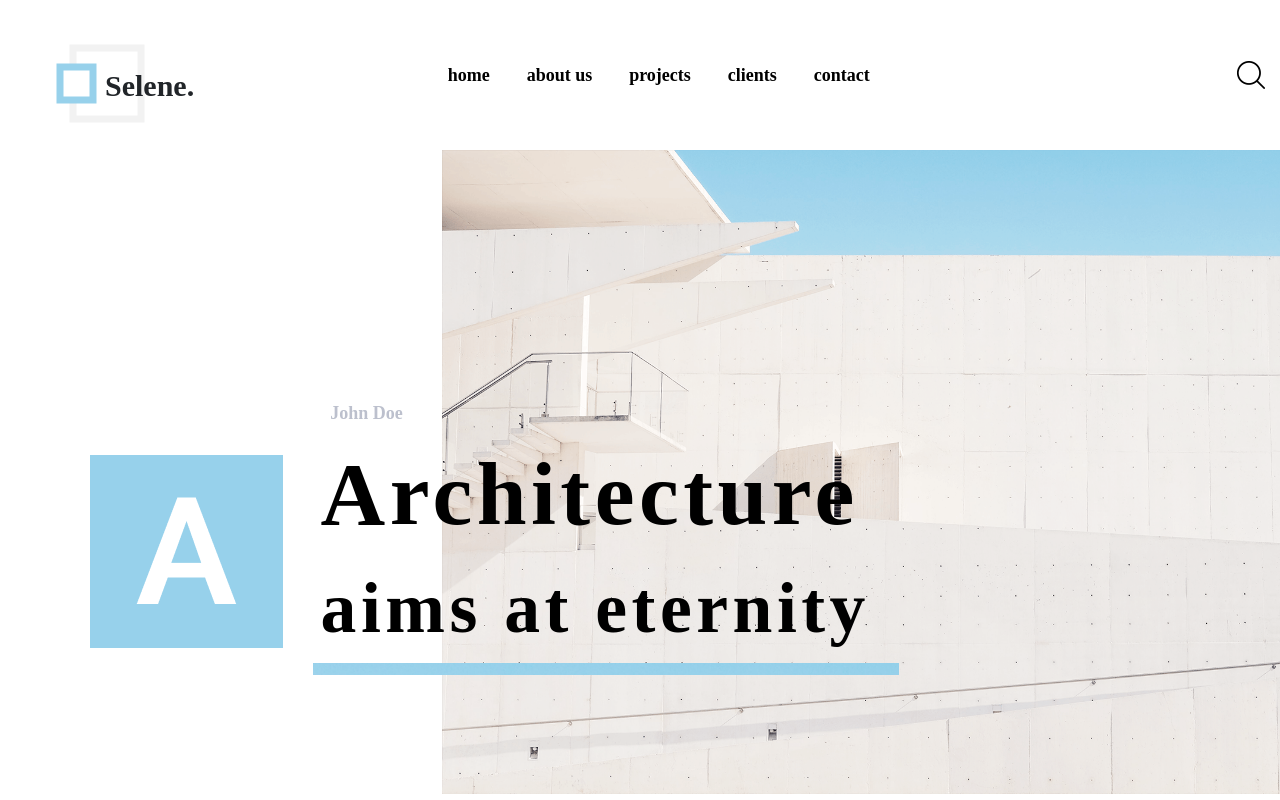
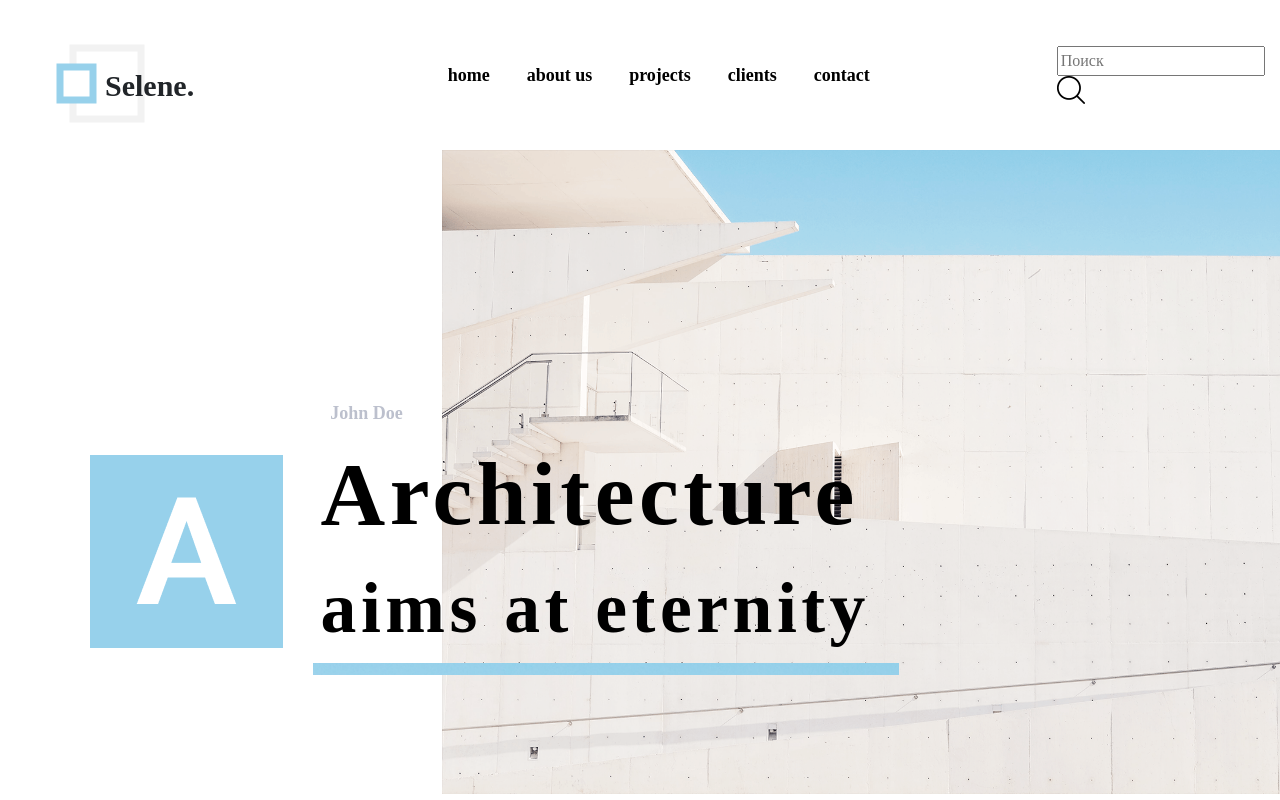
Before and after one commit to eireensid/architecture-landing, a Vue app: page / in a window 1280 px wide. Shown: the top 800 px of the page. Built offline with nearby package versions, Linux system fonts and the light colour scheme.

Commit message:
added blue border on an active image in gallery

```diff
--- a/src/components/Header.vue
+++ b/src/components/Header.vue
@@ -9,7 +9,7 @@
               <p>Selene.</p>
             </div>
           </div>
-          <div class="col-xl-7 offset-xl-2 col-lg-7 offset-lg-2 col-md-7 offset-md-2 col-sm">
+          <div class="col-xl-6 offset-xl-2 col-lg-6 offset-lg-2 col-md-6 offset-md-2 col-sm">
             <ul class="nav">
               <li class="nav-item"><a class="nav-link" href="#">home</a></li>
               <li class="nav-item"><a class="nav-link" href="#about-us">about us</a></li>
@@ -18,8 +18,11 @@
               <li class="nav-item"><a class="nav-link" href="#contact">contact</a></li>
             </ul>
           </div>
-          <div class="col-xl-1 col-lg-1 col-md-1 col-sm col-find">
-            <img src="img/Search.png" class="search" alt="search">
+          <div class="col-xl-2 col-lg-2 col-md-2 col-sm col-find">
+            <div class="form-find">
+              <input type="text" class="input" placeholder="Поиск">
+              <img src="img/Search.png" class="search" alt="search" aria-hidden="true">
+            </div>
           </div>
         </div>
       </div>
@@ -75,6 +78,6 @@ export default {
   }
   .col-find {
     display: flex;
-    justify-content: flex-end;
+    // justify-content: flex-end;
   }
 </style>
--- a/src/components/Main.vue
+++ b/src/components/Main.vue
@@ -111,7 +111,7 @@
             <img class="img-fluid latest-project-item mr-4" src="img/latest-project2.png" alt="2">
             <img class="img-fluid latest-project-item mr-4" src="img/latest-project3.png" alt="3">
             <img class="img-fluid latest-project-item" src="img/latest-project4.png" alt="4"> -->
-            <img v-for="image in images" @click="changeLargeImg(image.imageSrc)" class="img-fluid latest-project-item" :src="image.imageSrc" :key="image.id">
+            <img v-for="(image, ind) in images" @click="changeLargeImg(image.imageSrc, ind)" :class="{'latest-project-item_clicked': image.active}" class="img-fluid latest-project-item" :src="image.imageSrc" :key="image.id">
           </div>
         </div>
       </div>
@@ -148,15 +148,15 @@
                 <li class="add-menu">E-mail</li><br> -->
                 <div class="grey-line">
                   <label for="name" class="add-input">Name</label>
-                  <input type="text" id="name">
+                  <input type="text" id="name" required>
                 </div>
                 <div class="grey-line">
                   <label for="phone" class="add-input">Phone</label>
-                  <input type="text" id="phone">
+                  <input type="text" id="phone" required pattern="\+7\s?[\(]{0,1}9[0-9]{2}[\)]{0,1}\s?\d{3}[-]{0,1}\d{2}[-]{0,1}\d{2}">
                 </div>
                 <div class="grey-line">
                   <label for="email" class="add-input">E-mail</label>
-                  <input type="text" id="email">
+                  <input type="text" id="email" required pattern="\S+@[a-z]+.[a-z]+">
                 </div>
                 <label for="message" class="add-textarea">Message</label><br>
                 <textarea name="message" id="message" cols="70" rows="9"></textarea>
@@ -187,23 +187,32 @@ export default {
       imageIndex: 3,
       images: [
         {
-          imageSrc: 'img/latest-project1.png'
+          imageSrc: 'img/latest-project1.png',
+          active: false
         },
         {
-          imageSrc: 'img/latest-project2.png'
+          imageSrc: 'img/latest-project2.png',
+          active: false
         },
         {
-          imageSrc: 'img/latest-project3.png'
+          imageSrc: 'img/latest-project3.png',
+          active: false
         },
         {
-          imageSrc: 'img/latest-project4.png'
+          imageSrc: 'img/latest-project4.png',
+          active: false
         }
       ]
     }
   },
   methods: {
-    changeLargeImg (src) {
+    changeLargeImg (src, ind) {
       this.curImageSrc = src
+      this.images.forEach(image => {
+        image.active = false
+      })
+      let curImage = this.images[ind]
+      curImage.active = true
     },
     goBack () {
       this.imageIndex = this.imageIndex - 1
@@ -468,7 +477,7 @@ export default {
     padding-top: 20px;
     padding-bottom: 20px;
   }
-  .latest-project-item:hover {
+  .latest-project-item:hover, .latest-project-item_clicked {
     outline: 10px solid #97d1eb;
     outline-offset: -10px;
   }
```
